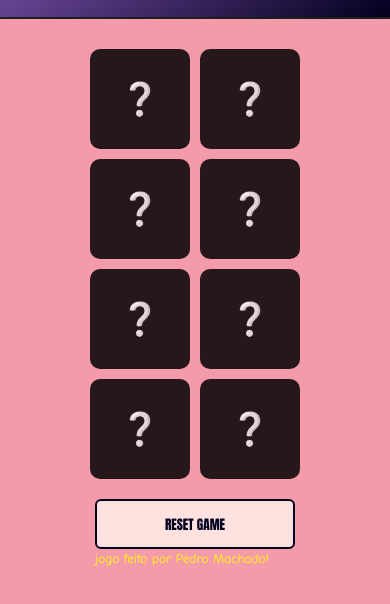
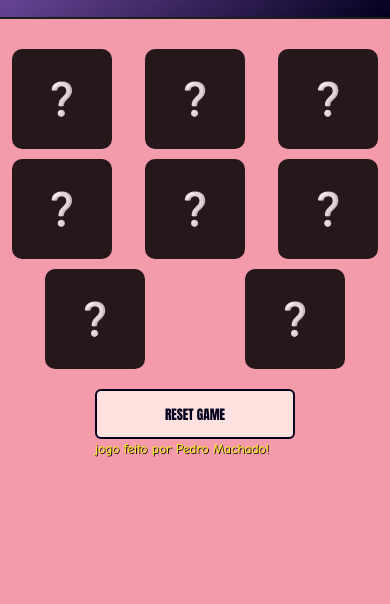
Before and after one commit to Pedrohmac07/MEMOJI, a plain HTML site: page index.html in a window 390 px wide. Shown: the part 68-672 px from the top of the page. Drawn offline with nearby package versions, Linux system fonts and the light colour scheme.

Commit message:
Adicionado media queries

```diff
--- a/index.html
+++ b/index.html
@@ -5,6 +5,7 @@
     <meta name="viewport" content="width=device-width, initial-scale=1.0">
     <title>MEMOJI</title>
     <link rel="stylesheet" href="src/style.css">
+    <link rel="stylesheet" href="src/mq.css">
 
     <link rel="shortcut icon" href="src/MEMOJIico.png" type="image/x-icon">
 
--- /dev/null
+++ b/src/mq.css
@@ -0,0 +1,8 @@
+@charset "UTF-8";
+
+@media screen and (max-width: 600px) {
+    .game {
+        width: 100vw;
+        justify-content: space-around;
+    }
+}
--- a/src/style.css
+++ b/src/style.css
@@ -102,4 +102,5 @@ button:focus {
 }
 footer > small {
     color: yellow;
+    text-shadow: 1px 0.5px black;
 }
```
